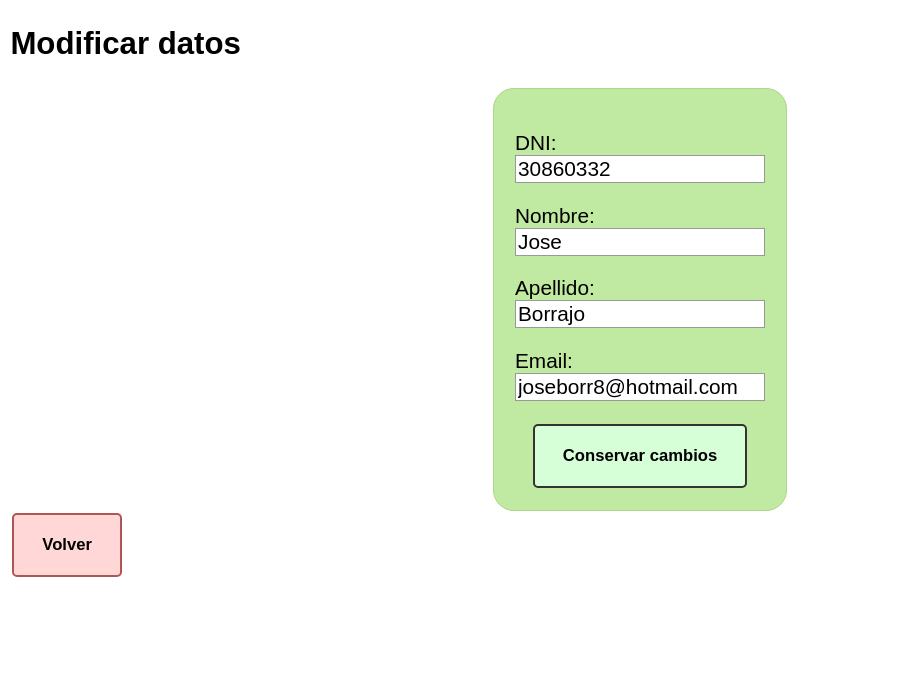
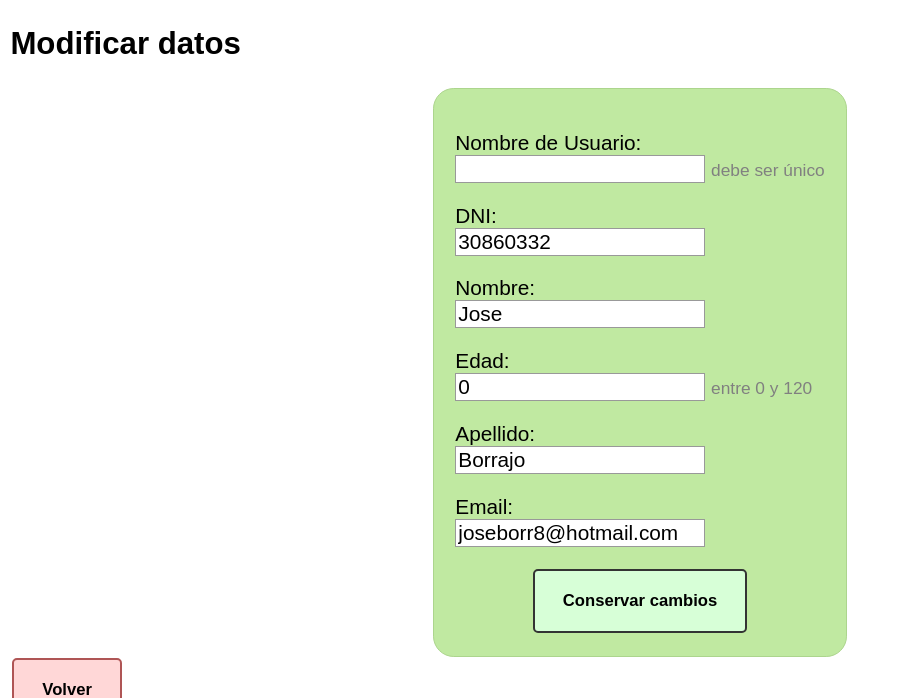
Before and after one commit to fedeMorlan/IS2_2022, a Django app: page /accounts/modificar_datos/ in a window 1280 px wide. Shown: the part 170-868 px from the top of the page, without its empty margins (0-898 px from the left). Before the commit the page ends 747 px from the top, so only its background shows below. Run offline with Django 4.2, Linux system fonts and the light colour scheme; a user stored in the database is signed in; data comes from the database, SQL or seed files in the repository; both versions use the stored data as it was after the commit.

Commit message:
correcciones hu entrega1

```diff
--- a/accounts/forms.py
+++ b/accounts/forms.py
@@ -11,14 +11,13 @@ from django.forms import ModelForm
 from accounts.models import Paciente, VacunasAnteriores, CentroDeVacunacion
 
 
-
 class SignUpForm(UserCreationForm):
     dni = forms.CharField(max_length=8, help_text='DNI sin puntos', label='DNI')
     first_name = forms.CharField(max_length=100, help_text='Nombre', label='Nombre')
     last_name = forms.CharField(max_length=100, help_text='Apellido', label='Apellido')
     email = forms.EmailField(max_length=150, help_text='Email', label='Email')
     username = forms.CharField(max_length=150, help_text='Nombre de Usuario', label='Nombre de Usuario')
-
+    edad = forms.IntegerField(label='Edad', min_value=0, max_value=120)
     password1 = forms.CharField(
         label="Contraseña",
         strip=False,
@@ -32,7 +31,7 @@ class SignUpForm(UserCreationForm):
         help_text="Ingresar la misma contraseña que antes, para verificación.",
     )
 
-    #def clean_email(self):
+    # def clean_email(self):
     #    email = self.cleaned_data.get('email')
     #    if User.objects.filter(email=email).exists():
     #        raise forms.ValidationError("Este email ya está registrado")
@@ -40,41 +39,49 @@ class SignUpForm(UserCreationForm):
 
     class Meta:
         model = User
-        fields = ('username', 'dni', 'first_name', 'last_name',
+        fields = ('username', 'dni', 'edad', 'first_name', 'last_name',
                   'email', 'password1', 'password2',)
+
 
 class VacunasAnterioresForm(ModelForm):
     opciones = [('True', 'Si'), ('False', 'No')]
-    fiebre_amarilla = forms.ChoiceField(widget = forms.RadioSelect, choices = opciones, label = 'Fiebre Amarilla',
-        help_text="En los ultimos 10 años")
-    gripe = forms.ChoiceField(widget = forms.RadioSelect, choices = opciones, label = 'Gripe ',
-         help_text="En los ultimos 12 meses")
-    covid_1 = forms.ChoiceField(widget = forms.RadioSelect, choices = opciones, label = 'Covid - dosis 1')
-    covid_2 = forms.ChoiceField(widget = forms.RadioSelect, choices = opciones, label = 'Covid - dosis 2')
+    fiebre_amarilla = forms.ChoiceField(widget=forms.RadioSelect, choices=opciones, label='Fiebre Amarilla',
+                                        help_text="En los ultimos 10 años")
+    gripe = forms.ChoiceField(widget=forms.RadioSelect, choices=opciones, label='Gripe ',
+                              help_text="En los ultimos 12 meses")
+    covid_1 = forms.ChoiceField(widget=forms.RadioSelect, choices=opciones, label='Covid - dosis 1')
+    covid_2 = forms.ChoiceField(widget=forms.RadioSelect, choices=opciones, label='Covid - dosis 2')
+
     class Meta:
         model = VacunasAnteriores
         fields = ('fiebre_amarilla', 'gripe', 'covid_1', 'covid_2')
 
+
 class ElegirCentroForm(ModelForm):
-    opciones = [('centro 1','Centro 1'),('centro 2','Centro 2'),('centro 3','Centro 3')]
-    nombre = forms.ChoiceField(widget = forms.RadioSelect, choices = opciones, label = 'Elegi tu centro')
+    opciones = [('Comedor Universitario', 'Comedor Universitario'), ('Hipodromo', 'Hipodromo'), ('Bosque', 'Bosque')]
+    nombre = forms.ChoiceField(widget=forms.RadioSelect, choices=opciones, label='Elegi tu centro')
+
     class Meta:
         model = CentroDeVacunacion
         fields = ('nombre',)
 
+
 class ModificarDatosForm(ModelForm):
     if User.is_authenticated:
-           dni = forms.CharField(max_length=8, label='DNI')
-           first_name = forms.CharField(max_length=100, label='Nombre')
-           last_name = forms.CharField(max_length=100, label='Apellido')
-           email = forms.EmailField(max_length=150, label='Email')
-           #def clean_email(self):
-           #     email = self.cleaned_data.get('email')
-           #     if User.objects.filter(email=email).exists():
-           #         raise forms.ValidationError("Este email ya está registrado")
-           #     else: return email
+        dni = forms.CharField(max_length=8, label='DNI')
+        first_name = forms.CharField(max_length=100, label='Nombre')
+        last_name = forms.CharField(max_length=100, label='Apellido')
+        email = forms.EmailField(max_length=150, label='Email')
+        edad = forms.IntegerField(label='Edad', min_value=0, max_value=120, help_text='entre 0 y 120')
+        username = forms.CharField(max_length=150, help_text='debe ser único', label='Nombre de Usuario')
+        # def clean_email(self):
+        #     email = self.cleaned_data.get('email')
+        #     if User.objects.filter(email=email).exists():
+        #         raise forms.ValidationError("Este email ya está registrado")
+        #     else: return email
     else:
         pass
+
     class Meta:
         model = Paciente
-        fields = ('dni', 'first_name', 'last_name', 'email')
+        fields = ('username', 'dni', 'first_name', 'edad', 'last_name', 'email')
--- a/accounts/models.py
+++ b/accounts/models.py
@@ -13,6 +13,7 @@ class CentroDeVacunacion(models.Model):
     nombre = models.CharField(max_length=100)
     direccion = models.CharField(max_length=100)
 
+
 class Paciente(models.Model):
     user = models.OneToOneField(User, on_delete=models.CASCADE, primary_key=True)
     dni = models.CharField(max_length=8, help_text='DNI')
@@ -20,9 +21,10 @@ class Paciente(models.Model):
     last_name = models.CharField(max_length=100, blank=True)
     email = models.EmailField(max_length=150)
     bio = models.TextField()
-    #centro_vacunacion = models.ForeignKey(CentroDeVacunacion, on_delete=models.DO_NOTHING)
-    #sexos=[('F','Femenino'),('M','Masculino'),('NB','No Binario'),('NC','No Contesta')]
-    #sexo = models.CharField(max_length=2, choices=sexos,default='NC')
+    edad = models.IntegerField(default=0)
+    # centro_vacunacion = models.ForeignKey(CentroDeVacunacion, on_delete=models.DO_NOTHING)
+    # sexos=[('F','Femenino'),('M','Masculino'),('NB','No Binario'),('NC','No Contesta')]
+    # sexo = models.CharField(max_length=2, choices=sexos,default='NC')
 
     # el password lo maneja otro api, por ahi esta bueno para que no figure el texto en la bd
 
@@ -36,11 +38,13 @@ class Vacuna(models.Model):
     # YYYY-MM-DD
     fecha_vencimiento = models.DateField
 
+
 class Vacunador(models.Model):
     nombreusuario = models.OneToOneField(User, on_delete=models.CASCADE, primary_key=True)
     dni = models.CharField(max_length=8)
     email = models.EmailField(max_length=150)
     # password
+
 
 class Aplicacion(models.Model):
     # ya es primary key por ser AutoField
@@ -54,10 +58,10 @@ class Aplicacion(models.Model):
 
 class VacunasAnteriores(models.Model):
     user = models.OneToOneField(User, on_delete=models.CASCADE, primary_key=True)
-    fiebre_amarilla = models.BooleanField(null = True)
-    gripe = models.BooleanField(null = True)
-    covid_1 = models.BooleanField(null = True)
-    covid_2 = models.BooleanField(null = True)
+    fiebre_amarilla = models.BooleanField(null=True)
+    gripe = models.BooleanField(null=True)
+    covid_1 = models.BooleanField(null=True)
+    covid_2 = models.BooleanField(null=True)
 
     def __str__(self):
         tupla = ()
@@ -66,6 +70,8 @@ class VacunasAnteriores(models.Model):
         if (self.covid_1): tupla += ("covid dosis 1",)
         if (self.covid_2): tupla += ("covid dosis 2",)
         vax = ", ".join(tupla)
+        if len(tupla) == 0:
+            vax = "No registra vacunas aplicadas"
         return vax
 
 
@@ -82,7 +88,7 @@ class Turno(models.Model):
     fecha = models.DateField
 
 
-#class TrabajaEn(models.Model):
+# class TrabajaEn(models.Model):
 #    id_trabaja_en = models.AutoField
 #    nombreusuario = models.ForeignKey(Vacunador, null=False, blank=False, on_delete=models.CASCADE)
 #    #nombrecentro = models.ForeignKey(CentroDeVacunacion, null=False, blank=False, on_delete=models.CASCADE)
--- a/accounts/views.py
+++ b/accounts/views.py
@@ -15,6 +15,7 @@ from django.contrib.auth.models import User
 from django.views.generic import TemplateView
 from django.views.generic import RedirectView
 from django.contrib.auth.decorators import login_required
+
 """
 class SignUpView(generic.CreateView):
     form_class = UserCreationForm
@@ -46,29 +47,32 @@ def signup_view(request):
     #    form = SignUpForm()
     return render(request, 'signup.html', {'form': form})
 
+
 def userinfo_view(request):
     try:
-        centroElegido = CentroDeVacunacion.objects.get(user__id = request.user.id)
+        centroElegido = CentroDeVacunacion.objects.get(user__id=request.user.id)
         request.centro = centroElegido.nombre
-        vacunas = VacunasAnteriores.objects.get(user__id = request.user.id)
+        vacunas = VacunasAnteriores.objects.get(user__id=request.user.id)
         request.vacunas = vacunas.__str__()
     except:
         pass
     return render(request, 'userinfo.html')
 
+
 def vacunasAnteriores_view(request):
-   form = VacunasAnterioresForm(request.POST)
-   if form.is_valid():
-       vacun = form.save(commit = False)
-       vacun.fiebre_amarilla = form.cleaned_data.get('fiebre_amarilla')
-       vacun.gripe = form.cleaned_data.get('gripe')
-       vacun.covid_1 = form.cleaned_data.get('covid_1')
-       vacun.covid_2 = form.cleaned_data.get('covid_2')
-       vacun.user = request.user
-       vacun.save()
-       return redirect('userinfo')
+    form = VacunasAnterioresForm(request.POST)
+    if form.is_valid():
+        vacun = form.save(commit=False)
+        vacun.fiebre_amarilla = form.cleaned_data.get('fiebre_amarilla')
+        vacun.gripe = form.cleaned_data.get('gripe')
+        vacun.covid_1 = form.cleaned_data.get('covid_1')
+        vacun.covid_2 = form.cleaned_data.get('covid_2')
+        vacun.user = request.user
+        vacun.save()
+        return redirect('userinfo')
 
-   return render(request, 'vacunas_anteriores.html', {'form' : form})
+    return render(request, 'vacunas_anteriores.html', {'form': form})
+
 
 def cambiarContraseña_view(request):
     if request.method == 'POST':
@@ -84,16 +88,18 @@ def cambiarContraseña_view(request):
         form = PasswordChangeForm(request.user)
     return render(request, 'cambiar_contrasena.html', {'form': form})
 
+
 def elegirCentro_view(request):
     form = ElegirCentroForm(request.POST)
     if form.is_valid():
-        centro = form.save(commit = False)
+        centro = form.save(commit=False)
         centro.nombre = form.cleaned_data.get('nombre')
         centro.user = request.user
         centro.save()
         return redirect('userinfo')
 
-    return render(request, 'elegir_centro.html', {'form' : form})
+    return render(request, 'elegir_centro.html', {'form': form})
+
 
 @login_required
 def modificarDatos_view(request):
@@ -103,11 +109,13 @@ def modificarDatos_view(request):
     if request.method == 'POST':
         form = ModificarDatosForm(request.POST, request.FILES, instance=paciente)
         if form.is_valid():
-            paciente.dni = form.cleaned_data.get('dni')
+            user_info.paciente.dni = form.cleaned_data.get('dni')
             user_info.paciente.email = form.cleaned_data.get('email')
             user_info.email = user_info.paciente.email
             user_info.paciente.first_name = form.cleaned_data.get('first_name')
             user_info.paciente.last_name = form.cleaned_data.get('last_name')
+            user_info.paciente.edad = form.cleaned_data.get('edad')
+            user_info.username = form.cleaned_data.get('username')
             paciente.save()
             user_info.save()
             messages.success(request, 'Tus datos se modificaron correctamente')
@@ -115,4 +123,4 @@ def modificarDatos_view(request):
     else:
         form = ModificarDatosForm(instance=paciente)
 
-    return render(request, 'modificar_datos.html',{'form' : form})
+    return render(request, 'modificar_datos.html', {'form': form})
--- a/templates/userinfo.html
+++ b/templates/userinfo.html
@@ -8,6 +8,7 @@
     <ul class="userinfo">
         <li><b>Usuario:</b> {{user.username}}</li>
         <li><b>Dni:</b> {{user.paciente.dni}}</li>
+        <li><b>Edad:</b> {{user.paciente.edad}} años</li>
         <li><b>Nombre:</b> {{user.paciente.first_name}}</li>
         <li><b>Apellido:</b> {{user.paciente.last_name}}</li>
         <li><b>Email:</b> {{user.paciente.email}}</li>
```
Also changed, not shown: accounts/migrations/0017_paciente_edad.py (added), db.sqlite3, 1 other file.
